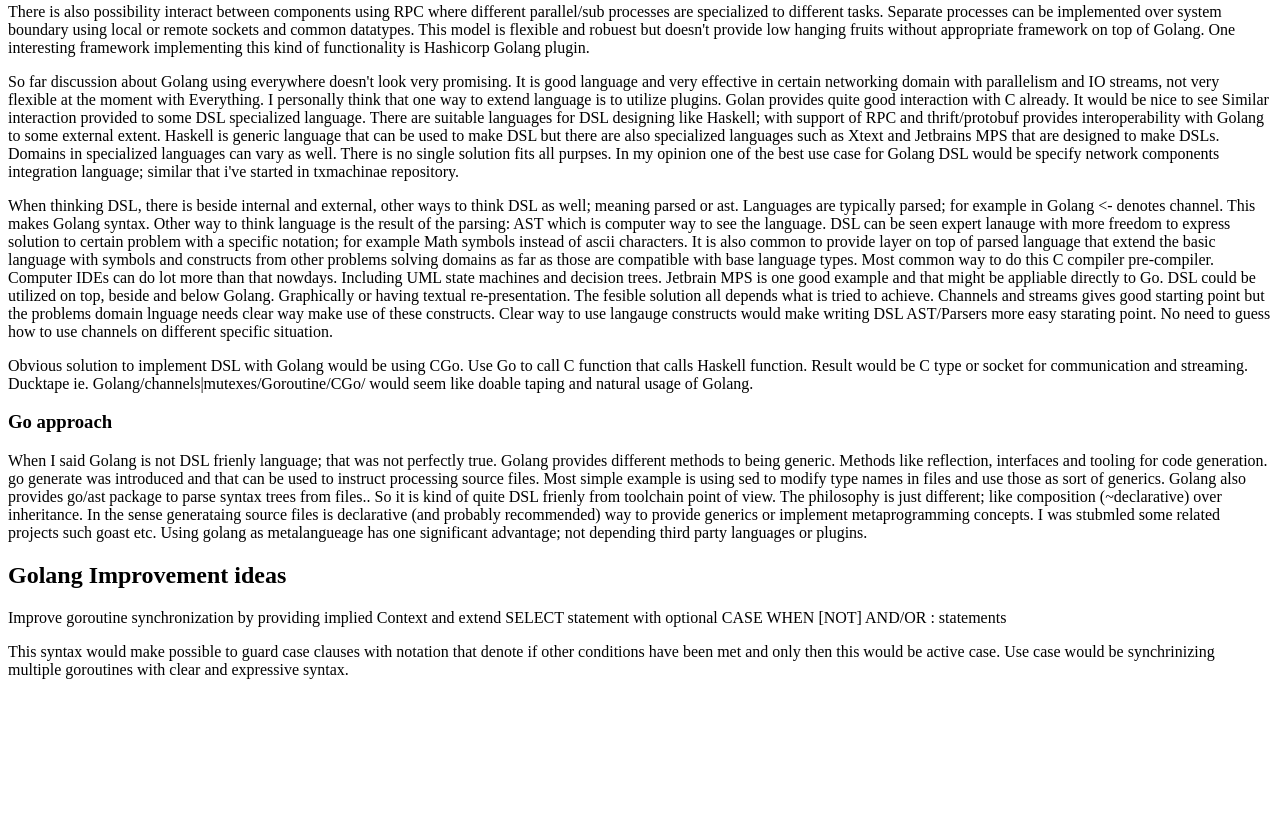
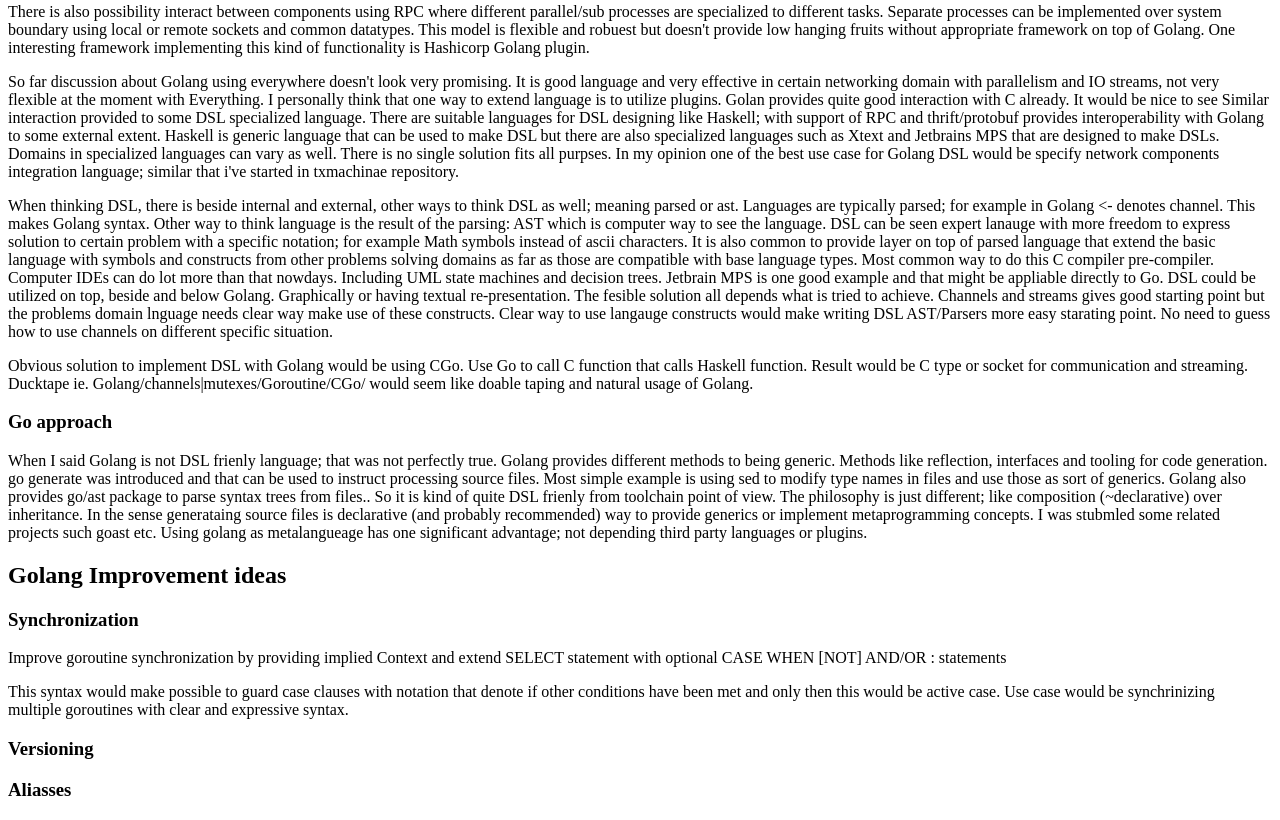
Before and after one commit to aetelani/aetelani.github.io, a plain HTML site: page index.html in a window 1280 px wide. Shown: the part 323-1143 px from the top of the page. Before the commit the page ends 1018 px from the top, so only its background shows below. Drawn offline with Linux system fonts and the light colour scheme.

Commit message:
Update index.html
Added versioning and aliasses

```diff
--- a/index.html
+++ b/index.html
@@ -21,7 +21,10 @@
   <h3>Go approach</h3>
   <p>When I said Golang is not DSL frienly language; that was not perfectly true. Golang provides different methods to being generic. Methods like reflection, interfaces and tooling for code generation. go generate was introduced and that can be used to instruct processing source files. Most simple example is using sed to modify type names in files and use those as sort of generics. Golang also provides go/ast package to parse syntax trees from files.. So it is kind of quite DSL frienly from toolchain point of view. The philosophy is just different; like composition (~declarative) over inheritance. In the sense generataing source files is declarative (and probably recommended) way to provide generics or implement metaprogramming concepts. I was stubmled some related projects such goast etc. Using golang as metalangueage has one significant advantage; not depending third party languages or plugins.</p>
   <h2>Golang Improvement ideas</h2>
+  <h3>Synchronization</h3>
   <p>Improve goroutine synchronization by providing implied Context and extend SELECT statement with optional CASE <signal> WHEN [NOT] <signal> AND/OR <signal> : statements<p/>
   <p>This syntax would make possible to guard case clauses with notation that denote if other conditions have been met and only then this would be active case. Use case would be synchrinizing multiple goroutines with clear and expressive syntax.</p>
+  <h3>Versioning</h3>
+  <h3>Aliasses</h3>
   </body>
 </html>
```
